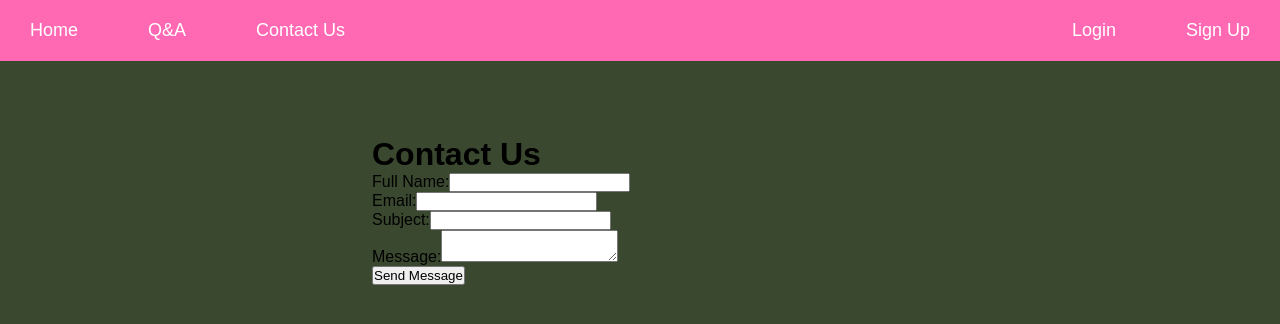
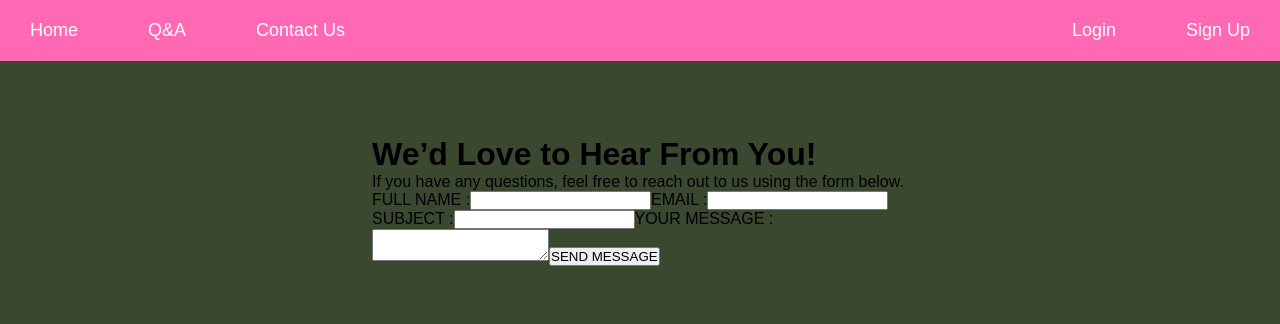
Before and after one commit to ChonmaneeC/MeetingTimeArrangement, a React (Create React App) app in the folder frontend/: page /contact in a window 1280 px wide. Shown: the top 324 px of the page. Built offline with nearby package versions, Linux system fonts and the light colour scheme.

Commit message:
Update ContactUs.js

```diff
--- a/frontend/src/pages/ContactUs.js
+++ b/frontend/src/pages/ContactUs.js
@@ -61,45 +61,26 @@ function ContactUs() {
         </div>
       </header>
 
-      <h1>Contact Us</h1>
-      <form onSubmit={handleSubmit}>
-        <div>
-          <label>Full Name:</label>
-          <input
-            type="text"
-            value={full_name}
-            onChange={(e) => setFullName(e.target.value)}
-            required
-          />
-        </div>
-        <div>
-          <label>Email:</label>
-          <input
-            type="email"
-            value={email}
-            onChange={(e) => setEmail(e.target.value)}
-            required
-          />
-        </div>
-        <div>
-          <label>Subject:</label>
-          <input
-            type="text"
-            value={subject}
-            onChange={(e) => setSubject(e.target.value)}
-            required
-          />
-        </div>
-        <div>
-          <label>Message:</label>
-          <textarea
-            value={message}
-            onChange={(e) => setMessage(e.target.value)}
-            required
-          />
-        </div>
-        <button type="submit">Send Message</button>
-      </form>
+      <div className="contact-form-container">
+        <h1>We’d Love to Hear From You!</h1>
+        <p className="subtext">If you have any questions, feel free to reach out to us using the form below.</p>
+
+        <form className="styled-contact-form" onSubmit={handleSubmit}>
+          <label>FULL NAME :</label>
+          <input type="text" value={full_name} onChange={(e) => setFullName(e.target.value)} required />
+
+          <label>EMAIL :</label>
+          <input type="email" value={email} onChange={(e) => setEmail(e.target.value)} required />
+
+          <label>SUBJECT :</label>
+          <input type="text" value={subject} onChange={(e) => setSubject(e.target.value)} required />
+
+          <label>YOUR MESSAGE :</label>
+          <textarea value={message} onChange={(e) => setMessage(e.target.value)} required />
+
+          <button type="submit">SEND MESSAGE</button>
+        </form>
+      </div>
     </div>
   );
 }
```
